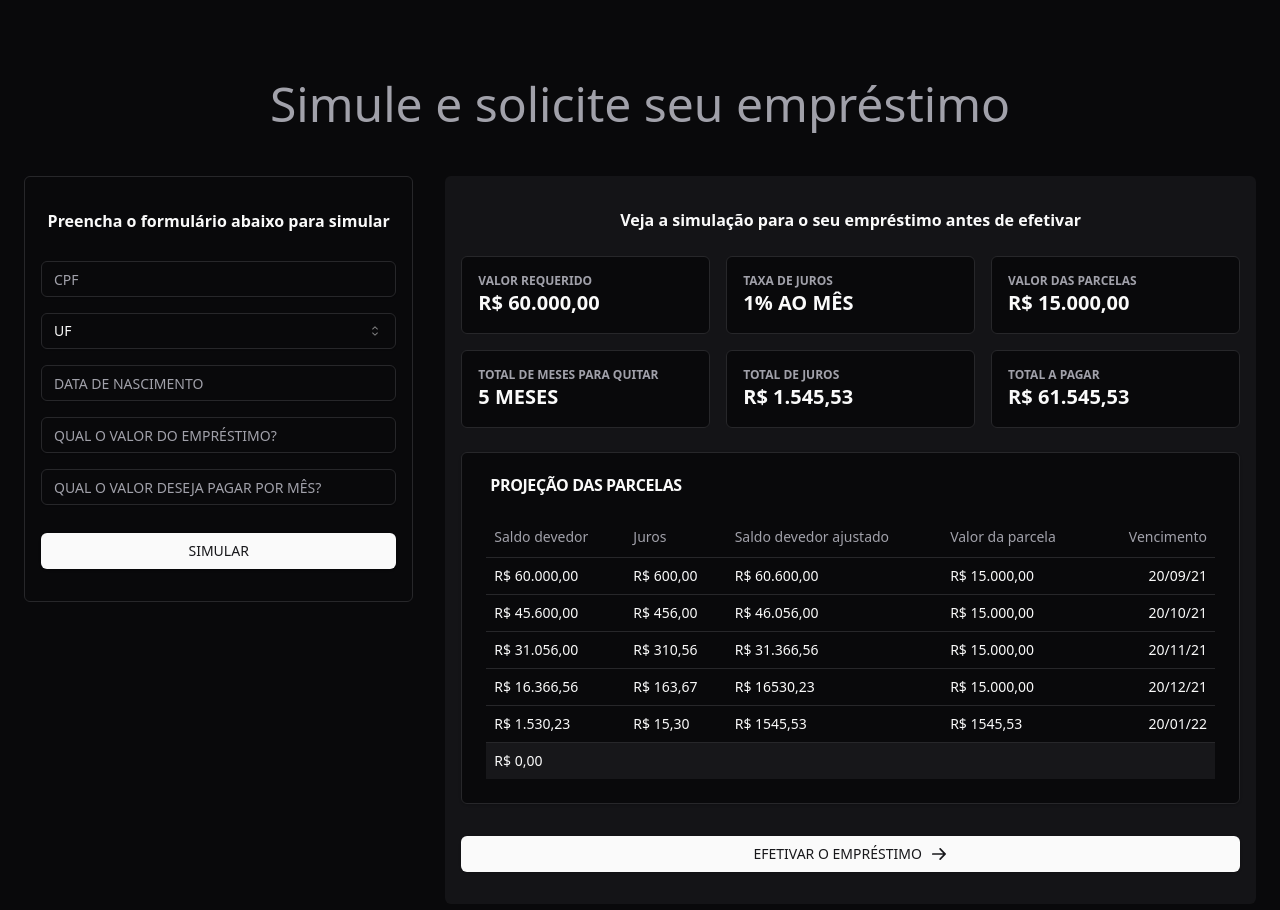
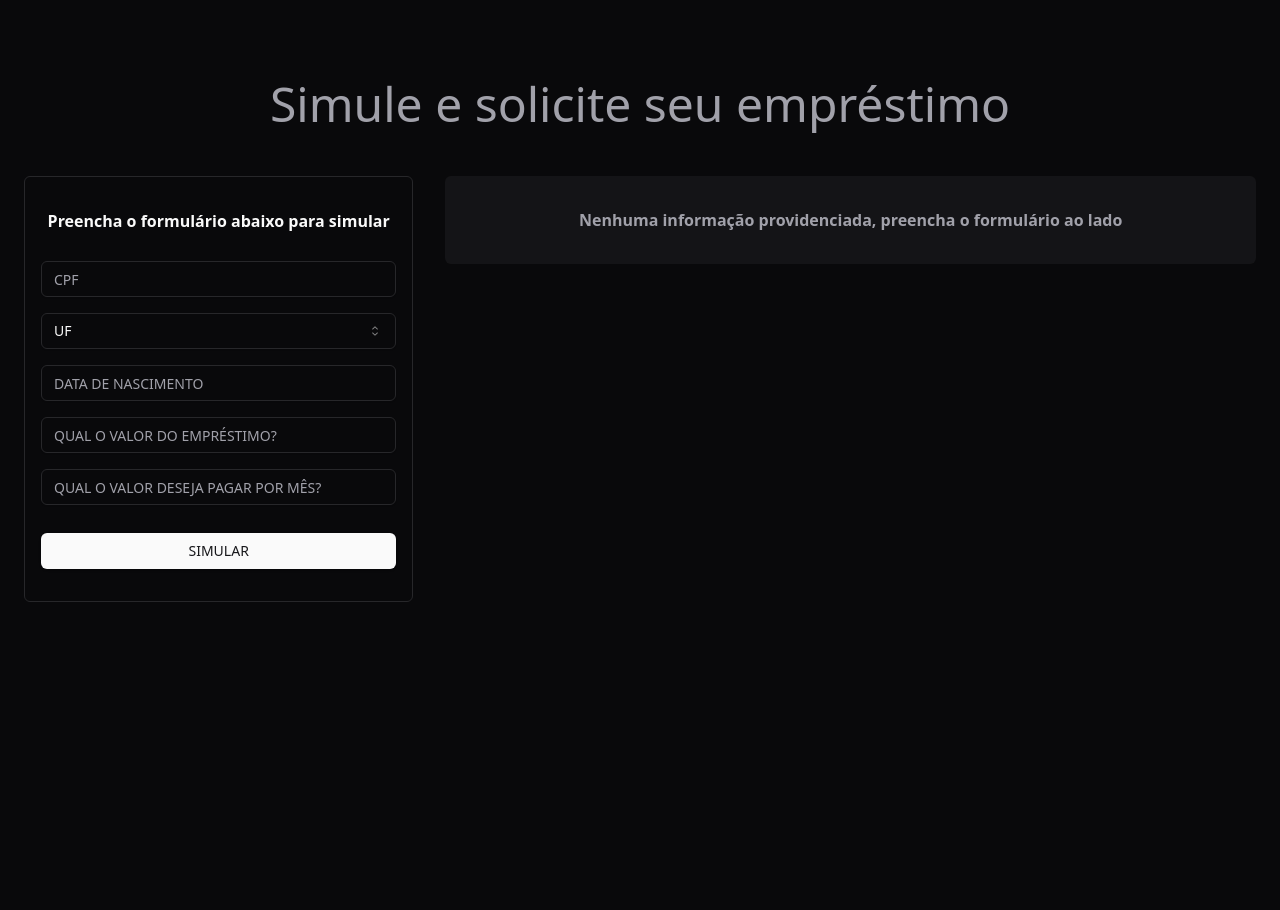
Before and after one commit to rodrigomsrocha/desafio-letalk, a React (Vite) app in the folder web/: page / in a window 1280 px wide. Shown: the top 910 px of the page. After the commit the page ends 800 px from the top, so only its background shows below. Built offline with nearby package versions, Linux system fonts and the light colour scheme.

Commit message:
show information

```diff
--- a/web/src/app.tsx
+++ b/web/src/app.tsx
@@ -1,8 +1,16 @@
 import { ArrowRight } from '@phosphor-icons/react'
-import { useEffect, useState } from 'react'
+import { useState } from 'react'
 import { LoanForm } from './components/loan-form'
 import PortionTable from './components/portion-table'
 import { Button } from './components/ui/button'
+
+interface LoanSimulationFormType {
+  cpf: string
+  uf: number
+  dateBirth: string
+  value: number
+  portion: number
+}
 
 interface LoanValuesType {
   value: number
@@ -13,24 +21,35 @@ interface LoanValuesType {
 
 export function App() {
   const [loanSimulation, setLoanSimulation] = useState<LoanValuesType[]>([])
+  const [loanSimulationInformation, setLoanSimulationInformation] =
+    useState<LoanSimulationFormType>()
+  const [simulationFormSubimitted, setSimulationFormSubimitted] = useState(true)
+  const [totalFee, setTotalFee] = useState(0)
 
-  useEffect(() => {
+  function handleLoanSimulationInformation(data: LoanSimulationFormType) {
+    setLoanSimulationInformation(data)
+
     const newLoan = []
-    for (let i = 60000; i >= 0; i -= 15000) {
-      const adjustedValue = i * 1.01
+    for (let i = data.value; i >= 0; i -= data.portion) {
+      const adjustedValue = i * (1 + data.uf / 100)
 
       newLoan.push({
         value: i,
         fee: i * 0.01,
         adjustedValue,
-        portion: i > 15000 ? 15000 : adjustedValue,
+        portion: i > data.portion ? data.portion : adjustedValue,
       })
       i = adjustedValue
     }
     setLoanSimulation(newLoan)
-  }, [])
 
-  console.table(loanSimulation)
+    newLoan.forEach((portion) => {
+      setTotalFee((prev) => (prev += portion.fee))
+    })
+
+    setSimulationFormSubimitted(true)
+  }
+
   return (
     <div className="max-w-7xl px-6 py-8 mx-auto">
       <h1 className="text-5xl text-muted-foreground py-12 text-center">
@@ -38,10 +57,14 @@ export function App() {
       </h1>
       <div className="grid grid-cols-1 lg:grid-cols-3 gap-8">
         <div className="space-y-6">
-          <LoanForm />
+          <LoanForm
+            handleLoanSimulationInformation={handleLoanSimulationInformation}
+          />
         </div>
         <div className="space-y-6 lg:col-span-2">
           <div className="rounded-md bg-muted/40 shadow-box px-4 py-8 space-y-6">
+            {simulationFormSubimitted && loanSimulationInformation ? (
+              <>
                 <p className="font-bold text-center">
                   Veja a simulação para o seu empréstimo antes de efetivar
                 </p>
@@ -50,46 +73,64 @@ export function App() {
                     <span className="block text-xs font-bold text-muted-foreground">
                       VALOR REQUERIDO
                     </span>
-                <strong className="text-xl font-bold">R$ 60.000,00</strong>
+                    <strong className="text-xl font-bold">
+                      {loanSimulationInformation.value}
+                    </strong>
                   </div>
                   <div className="border bg-background rounded-md p-4">
                     <span className="block text-xs font-bold text-muted-foreground">
                       TAXA DE JUROS
                     </span>
-                <strong className="text-xl font-bold">1% AO MÊS</strong>
+                    <strong className="text-xl font-bold">
+                      {loanSimulationInformation.uf}% AO MÊS
+                    </strong>
                   </div>
                   <div className="border bg-background rounded-md p-4">
                     <span className="block text-xs font-bold text-muted-foreground">
                       VALOR DAS PARCELAS
                     </span>
-                <strong className="text-xl font-bold">R$ 15.000,00</strong>
+                    <strong className="text-xl font-bold">
+                      {loanSimulationInformation.portion}
+                    </strong>
                   </div>
                   <div className="border bg-background rounded-md p-4">
                     <span className="block text-xs font-bold text-muted-foreground">
                       TOTAL DE MESES PARA QUITAR
                     </span>
-                <strong className="text-xl font-bold">5 MESES</strong>
+                    <strong className="text-xl font-bold">
+                      {loanSimulation.length}
+                    </strong>
                   </div>
                   <div className="border bg-background rounded-md p-4">
                     <span className="block text-xs font-bold text-muted-foreground">
                       TOTAL DE JUROS
                     </span>
-                <strong className="text-xl font-bold">R$ 1.545,53</strong>
+                    <strong className="text-xl font-bold">
+                      {totalFee.toFixed(2)}
+                    </strong>
                   </div>
                   <div className="border bg-background rounded-md p-4">
                     <span className="block text-xs font-bold text-muted-foreground">
                       TOTAL A PAGAR
                     </span>
-                <strong className="text-xl font-bold">R$ 61.545,53</strong>
+                    <strong className="text-xl font-bold">
+                      {(loanSimulationInformation.value + totalFee).toFixed(2)}
+                    </strong>
                   </div>
                 </div>
                 <div className="space-y-8">
-              <PortionTable />
+                  <PortionTable months={loanSimulation} />
                   <Button className="flex items-center gap-2 justify-center w-full">
                     EFETIVAR O EMPRÉSTIMO
                     <ArrowRight weight="bold" size={18} />
                   </Button>
                 </div>
+              </>
+            ) : (
+              <p className="text-center font-bold text-muted-foreground">
+                Nenhuma informação providenciada, preencha o formulário ao lado
+              </p>
+            )}
           </div>
         </div>
       </div>
--- a/web/src/components/loan-form/index.tsx
+++ b/web/src/components/loan-form/index.tsx
@@ -4,6 +4,7 @@
 // import { Calendar } from '../ui/calendar'
 // import { Popover, PopoverContent, PopoverTrigger } from '../ui/popover'
 // import { useState } from 'react'
+import { FormEvent } from 'react'
 import { Button } from '../ui/button'
 import { Input } from '../ui/input'
 import {
@@ -14,25 +15,57 @@ import {
   SelectValue,
 } from '../ui/select'
 
-export function LoanForm() {
+interface LoanSimulationFormType {
+  cpf: string
+  uf: number
+  dateBirth: string
+  value: number
+  portion: number
+}
+
+interface LoanFormProps {
+  handleLoanSimulationInformation: (data: LoanSimulationFormType) => void
+}
+
+export function LoanForm({ handleLoanSimulationInformation }: LoanFormProps) {
   // const [date, setDate] = useState<Date>()
 
+  function onSimulationSubmit(event: FormEvent<HTMLFormElement>) {
+    event.preventDefault()
+    const data = new FormData(event.currentTarget)
+
+    const loanSimulationInformation = {
+      cpf: data.get('cpf') as string,
+      uf: Number(data.get('uf')),
+      dateBirth: data.get('date-birth') as string,
+      value: Number(data.get('value')),
+      portion: Number(data.get('portion')),
+    }
+
+    handleLoanSimulationInformation(loanSimulationInformation)
+
+    event.currentTarget.reset()
+  }
+
   return (
-    <form className="space-y-7 px-4 py-8 border border-1 rounded-md shadow-box">
+    <form
+      onSubmit={onSimulationSubmit}
+      className="space-y-7 px-4 py-8 border border-1 rounded-md shadow-box"
+    >
       <p className="font-bold text-center">
         Preencha o formulário abaixo para simular
       </p>
       <div className="flex flex-col gap-4">
-        <Input type="text" placeholder="CPF" />
-        <Select>
+        <Input name="cpf" type="text" placeholder="CPF" />
+        <Select name="uf">
           <SelectTrigger className="w-full">
             <SelectValue placeholder="UF" />
           </SelectTrigger>
           <SelectContent>
-            <SelectItem value="mg">Minas Gerais</SelectItem>
-            <SelectItem value="sp">São Paulo</SelectItem>
-            <SelectItem value="rj">Rio de Janeiro</SelectItem>
-            <SelectItem value="es">Espirito Santo</SelectItem>
+            <SelectItem value="1">Minas Gerais</SelectItem>
+            <SelectItem value="0.8">São Paulo</SelectItem>
+            <SelectItem value="0.9">Rio de Janeiro</SelectItem>
+            <SelectItem value="1.1">Espirito Santo</SelectItem>
           </SelectContent>
         </Select>
         {/* <Popover>
@@ -58,9 +91,17 @@ export function LoanForm() {
             />
           </PopoverContent>
         </Popover> */}
-        <Input type="text" placeholder="DATA DE NASCIMENTO" />
-        <Input type="text" placeholder="QUAL O VALOR DO EMPRÉSTIMO?" />
-        <Input type="text" placeholder="QUAL O VALOR DESEJA PAGAR POR MÊS?" />
+        <Input name="date-birth" type="text" placeholder="DATA DE NASCIMENTO" />
+        <Input
+          name="value"
+          type="text"
+          placeholder="QUAL O VALOR DO EMPRÉSTIMO?"
+        />
+        <Input
+          name="portion"
+          type="text"
+          placeholder="QUAL O VALOR DESEJA PAGAR POR MÊS?"
+        />
       </div>
       <Button className="w-full" type="submit">
         SIMULAR
--- a/web/src/components/portion-table/index.tsx
+++ b/web/src/components/portion-table/index.tsx
@@ -9,7 +9,18 @@ import {
   TableRow,
 } from '@/components/ui/table'
 
-export default function PortionTable() {
+interface LoanValuesType {
+  value: number
+  fee: number
+  adjustedValue: number
+  portion: number
+}
+
+interface PortionTableProps {
+  months: LoanValuesType[]
+}
+
+export default function PortionTable({ months }: PortionTableProps) {
   return (
     <Card className="rounded-md">
       <CardHeader className="px-7">
@@ -27,51 +38,19 @@ export default function PortionTable() {
             </TableRow>
           </TableHeader>
           <TableBody className="text-nowrap">
-            <TableRow>
-              <TableCell>
-                <div className="font-medium">R$ 60.000,00</div>
-              </TableCell>
-              <TableCell>R$ 600,00</TableCell>
-              <TableCell>R$ 60.600,00</TableCell>
-              <TableCell>R$ 15.000,00</TableCell>
-              <TableCell className="text-right">20/09/21</TableCell>
-            </TableRow>
-            <TableRow>
-              <TableCell>
-                <div className="font-medium">R$ 45.600,00</div>
-              </TableCell>
-              <TableCell>R$ 456,00</TableCell>
-              <TableCell>R$ 46.056,00</TableCell>
-              <TableCell>R$ 15.000,00</TableCell>
-              <TableCell className="text-right">20/10/21</TableCell>
-            </TableRow>
-            <TableRow>
-              <TableCell>
-                <div className="font-medium">R$ 31.056,00</div>
-              </TableCell>
-              <TableCell>R$ 310,56</TableCell>
-              <TableCell>R$ 31.366,56</TableCell>
-              <TableCell>R$ 15.000,00</TableCell>
-              <TableCell className="text-right">20/11/21</TableCell>
-            </TableRow>
-            <TableRow>
-              <TableCell>
-                <div className="font-medium">R$ 16.366,56</div>
-              </TableCell>
-              <TableCell>R$ 163,67</TableCell>
-              <TableCell>R$ 16530,23</TableCell>
-              <TableCell>R$ 15.000,00</TableCell>
-              <TableCell className="text-right">20/12/21</TableCell>
-            </TableRow>
-            <TableRow>
-              <TableCell>
-                <div className="font-medium">R$ 1.530,23</div>
-              </TableCell>
-              <TableCell>R$ 15,30</TableCell>
-              <TableCell>R$ 1545,53</TableCell>
-              <TableCell>R$ 1545,53</TableCell>
-              <TableCell className="text-right">20/01/22</TableCell>
-            </TableRow>
+            {months.map((month) => {
+              return (
+                <TableRow key={month.value}>
+                  <TableCell>
+                    <div className="font-medium">{month.value.toFixed(2)}</div>
+                  </TableCell>
+                  <TableCell>{month.portion.toFixed(2)}</TableCell>
+                  <TableCell>{month.adjustedValue.toFixed(2)}</TableCell>
+                  <TableCell>{month.portion.toFixed(2)}</TableCell>
+                  <TableCell className="text-right">20/09/21</TableCell>
+                </TableRow>
+              )
+            })}
           </TableBody>
           <TableFooter>
             <TableRow>
```
Lines whose indentation alone changed are shown as unchanged.
